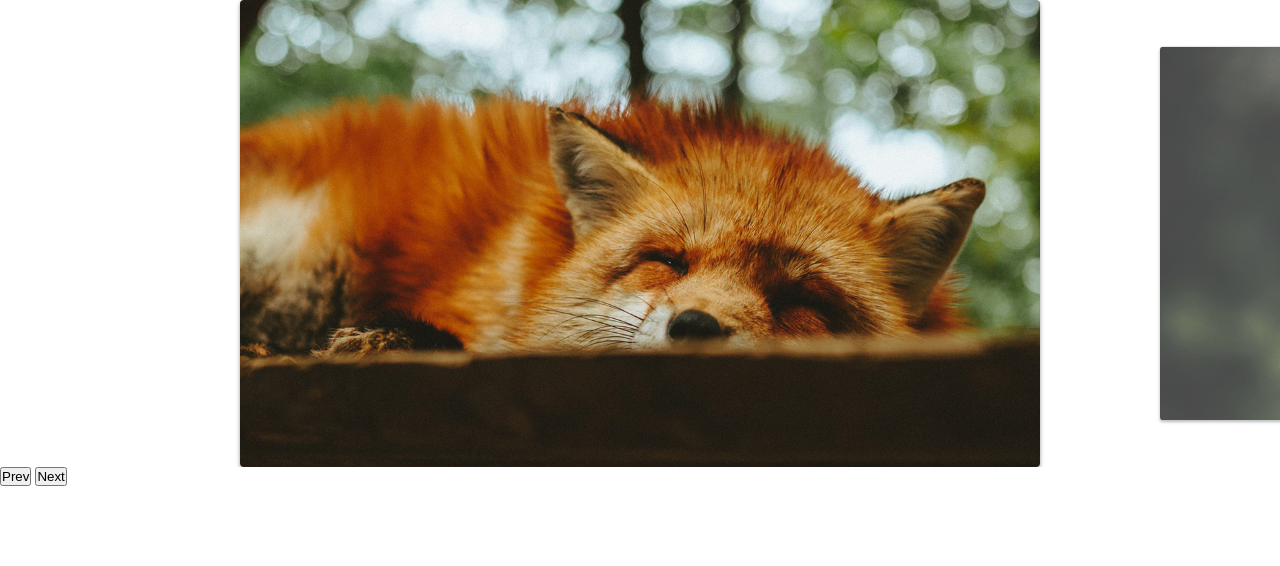
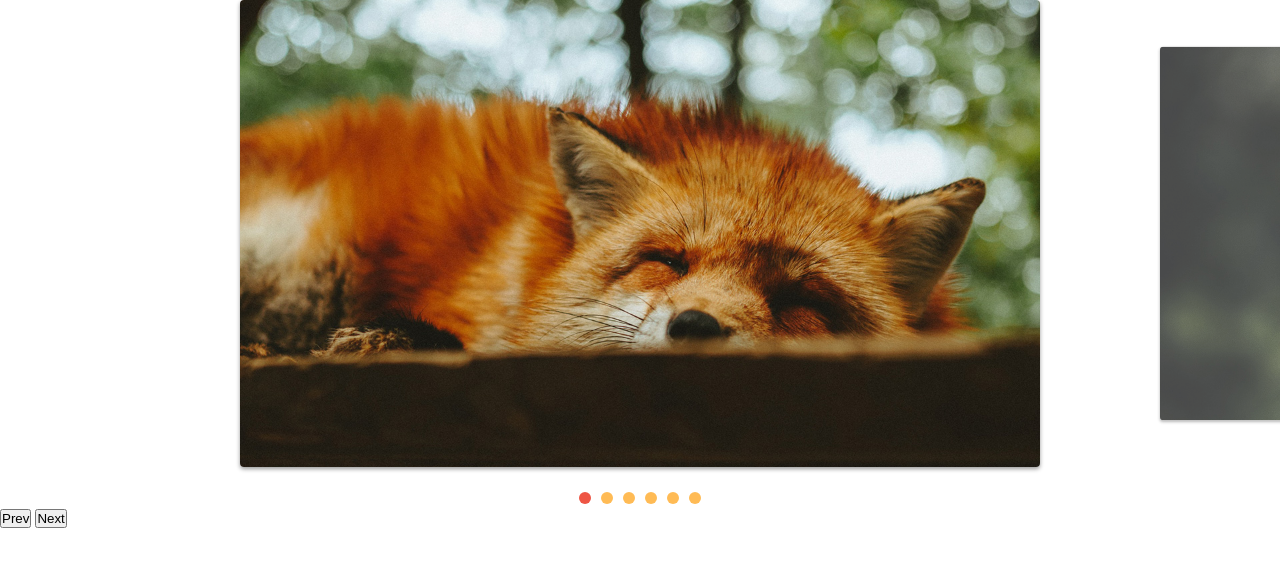
Before and after one commit to AndersonSantosAraujo/slide, a plain HTML site: page index.html in a window 1280 px wide. Drawn offline with Linux system fonts and the light colour scheme.

Commit message:
Adicionada paginacao por slide

```diff
--- a/css/style.css
+++ b/css/style.css
@@ -44,3 +44,25 @@ img {
   opacity: 1;
   transform: scale(1);
 }
+
+[data-control="slide"] {
+  display: flex;
+  justify-content: center;
+  margin-top: 20px;
+}
+
+[data-control="slide"] li a {
+  display: block;
+  width: 12px;
+  height: 12px;
+  background-color: #fb5;
+  border-radius: 50%;
+  overflow: hidden;
+  text-indent: -999px;
+  margin: 5px;
+}
+
+[data-control="slide"] li.active a,
+[data-control="slide"] li a:hover {
+  background-color: #e54;
+}
--- a/js/script.js
+++ b/js/script.js
@@ -3,3 +3,5 @@ import { SlideNav } from './slide.js';
 const slide = new SlideNav('.slide', '.slide-wrapper');
 slide.init();
 slide.addArrow('.prev', '.next');
+
+slide.addControl('.custom-controls');
--- a/js/slide.js
+++ b/js/slide.js
@@ -6,6 +6,7 @@ export class Slide {
     this.wrapper = document.querySelector(wrapper);
     this.dist = { finalPosition: 0, startX: 0, movement: 0 }
     this.activeClass = 'active';
+    this.changeEvent = new Event('changeEvent');
   }
 
   transition(active) {
@@ -95,6 +96,7 @@ export class Slide {
     this.slideIndexNav(index);
     this.dist.finalPosition = activeSlide.position;
     this.changeActiveClass();
+    this.wrapper.dispatchEvent(this.changeEvent);
   }
 
   changeActiveClass(){
@@ -144,6 +146,11 @@ export class Slide {
 }
 
 export class SlideNav extends Slide {
+  constructor(slide, wrapper){
+    super(slide, wrapper);
+    this.bindControlEvents();
+  }
+
   addArrow(prev, next) {
     this.prevElement = document.querySelector(prev);
     this.nextElement = document.querySelector(next);
@@ -154,4 +161,41 @@ export class SlideNav extends Slide {
     this.prevElement.addEventListener('click', this.activePrevSlide);
     this.nextElement.addEventListener('click', this.activeNextSlide);
   }
+
+  createControl() {
+    const control = document.createElement('ul');
+    control.dataset.control = 'slide';
+
+    this.slideArray.forEach((item, index) => {
+      control.innerHTML += `<li><a href="#slide${index + 1}">${index + 1}</a></li>`;
+    });
+    this.wrapper.appendChild(control);
+    return control;
+  }
+
+  eventControl(item, index) {
+    item.addEventListener('click', (event) => {
+      event.preventDefault();
+      this.changeSlide(index);
+    });
+    this.wrapper.addEventListener('changeEvent', this.activeControlItem);
+  }
+
+  activeControlItem() {
+    this.controlArray.forEach((item) => item.classList.remove(this.activeClass));
+    this.controlArray[this.index.active].classList.add(this.activeClass);
+  }
+
+  addControl(customControl) {
+    this.control = document.querySelector(customControl) || this.createControl();
+    this.controlArray = [...this.control.children];
+
+    this.activeControlItem();
+    this.controlArray.forEach(this.eventControl);
+  }
+
+  bindControlEvents() {
+    this.eventControl = this.eventControl.bind(this);
+    this.activeControlItem = this.activeControlItem.bind(this);
+  }
 }
```
